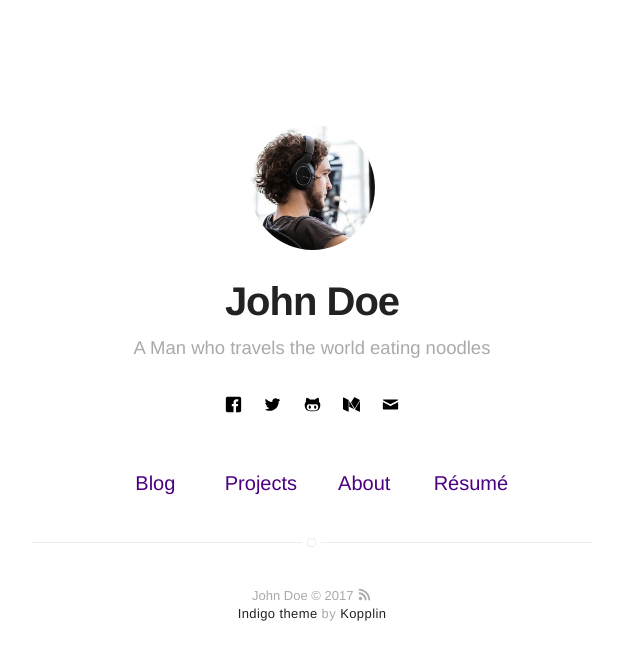
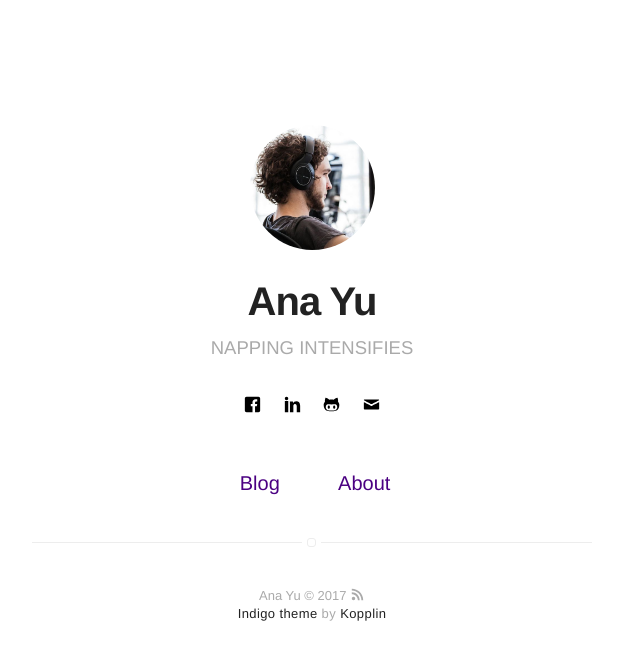
Before and after one commit to anawhyyou/anawhyyou.github.io, a Jekyll site: the page built from index.html, in a window 1280 px wide. Shown: the top 660 px of the page, without its empty margins (328-968 px from the left). Built offline with Jekyll 4.4.1, drawn with Linux system fonts in a browser that asks for light colours.

```diff
--- a/_config.yml
+++ b/_config.yml
@@ -1,9 +1,9 @@
 # main text of home
-name: John Doe
-bio: A Man who travels the world eating noodles
+name: Ana Yu
+bio: [NAPPING INTENSIFIES]
 
 # twitter summary info
-description: A blog about technology and stuff related
+description: a personal website for whatever
 
 # if it's an external image, update below for true
 # better with square images
@@ -12,12 +12,12 @@ picture: assets/images/profile.jpg
 
 # If you want to include your resume, set to true
 # and specify source (external or local).
-resume: true
+resume: false
 resume-external: true
 resume-url: https://google.com/?q=my+resume
 
-url: https://koppl.in/indigo
-# your url: http://USERNAME.github.io
+url: https://anawhyyou.github.io
+# your url: http://anawhyyou.github.io
 
 permalink: /:title/
 
@@ -34,36 +34,29 @@ disqus:
   categories: [blog, project] # only show disqus for posts that have these categories
 
 # if you don't have any of social below, comment the line
-facebook: myfacebook
-twitter: mytwitter
+facebook: https://www.facebook.com/anawhyyou
+# twitter: anawhyyou
 # google: mygoogle
 # instagram: myinstagram
 # pinterest: mypinterest
-# linkedin: mylinkedin
+linkedin: https://www.linkedin.com/in/ana-yu-6110639b/
 # youtube: myyoutube
 # spotify: myspotify
-github: mygithub
+# github: mygithub
 # lastfm: mylastfm
 # stackoverflow: 7044681/mystackoverflow
 # quora: userquora
 # reddit: username
-medium: medium
+# medium: medium
 # vimeo: myvimeo
-email: myemail@gmail.com
+email: anawhyyou @ gmail.com
 
 authors:
-    johndoe:
-        name: John Doe
-        bio: A Man who travels the world eating noodles
+    anayu:
+        name: Ana Yu
+        bio: yada yada yada
         external-image: false
         picture: assets/images/profile.jpg
-        twitter: johndoe
-    jamesfoster:
-        name: James Foster
-        bio: A Man who develops software with coffee
-        external-image: false
-        picture: assets/images/james.jpg
-        twitter: jamesfoster
 
 # do you want a larger site? change the option below
 # options: [normal, large] | default: normal
@@ -75,14 +68,14 @@ width: normal
 # paginate_path: "blog/:num/"
 
 # if you don't need projects, comment the *projects* configs below
-projects: true
+# projects: true
 
 # if you don't need "about" or "blog", comment them out below
 about: true
 blog: true
 
 # do you want to show the "read time" of the posts?
-read-time: true
+read-time: false
 
 # do you want to show the "tags" inside the posts?
 show-tags: true
```
